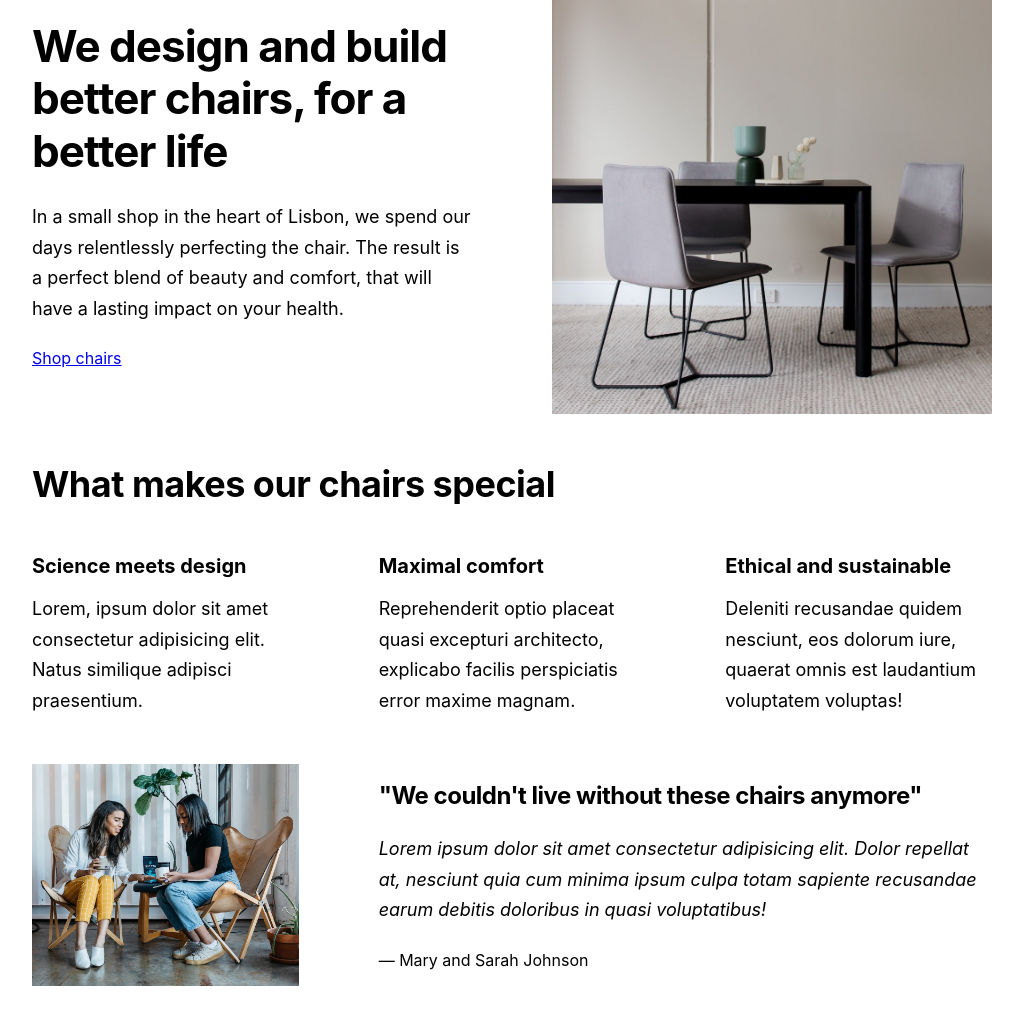
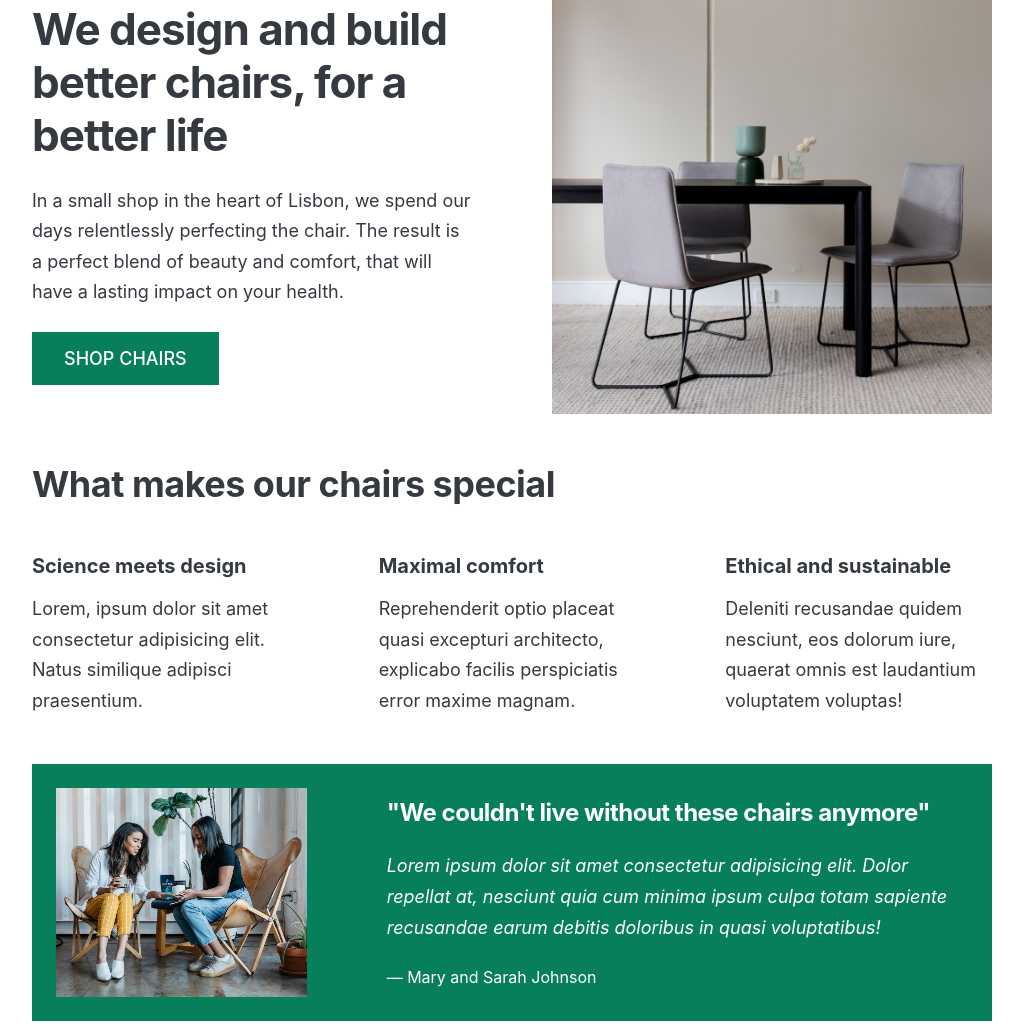
Before and after one commit to WojciechDudek124/html-css, a plain HTML site: page 05-Design/index.html in a window 1280 px wide. Shown: the part 74-1098 px from the top of the page, without its empty margins (128-1151 px from the left). Drawn offline with Linux system fonts and the light colour scheme.

Commit message:
add colors to sections

```diff
--- a/05-Design/style.css
+++ b/05-Design/style.css
@@ -15,8 +15,20 @@ FONT SIZE SYSTEM (px)
 /* ------------------------ */
 /* GENERAL STYLES */
 /* ------------------------ */
+
+/* COLORs
+MAIN: #087f5b
+GREY COLOR: #343a40
+
+*/
+
+
+
+
 body {
   font-family: 'Inter', sans-serif;
+  color: #343a40;
+  border-bottom: 8px solid #087f5b;
 }
 
 .container {
@@ -41,6 +53,28 @@ h2 {
   column-gap: 80px;
 }
 
+.btn:link, .btn:visited {
+  background-color: #087f5b ;
+  color: #fff;
+  text-decoration: none;
+  text-transform: uppercase;
+  display: inline-block;
+  font-weight: 500;
+}
+
+.btn:hover, .btn:active{
+  background-color: #099268;
+}
+
+.btn--big{
+  padding: 16px 32px;
+  font-size: 18px;
+}
+
+.btn--small{
+  padding: 8px 12px;
+  font-size: 14px;
+}
 /* ------------------------ */
 /* COMPONENT STYLES */
 /* ------------------------ */
@@ -90,6 +124,9 @@ img {
 
 /* TESTIMONIAL */
 .testimonial-section {
+  background-color: #087f5b;
+  color: #fff;
+  padding: 24px;
 }
 
 .testimonial-box {
@@ -148,4 +185,5 @@ h3 {
 footer {
   margin-bottom: 48px;
   font-size: 14px;
+  color: #495057;
 }
```
